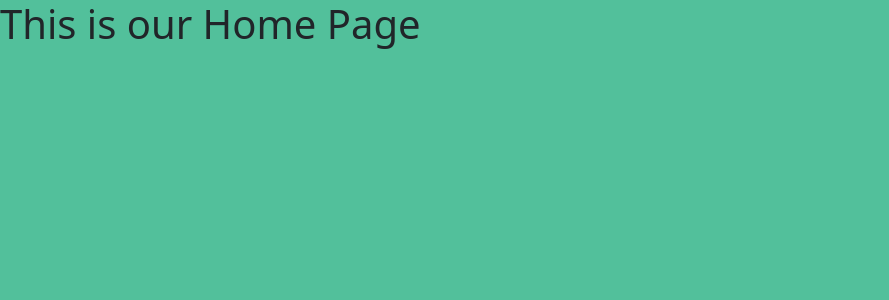
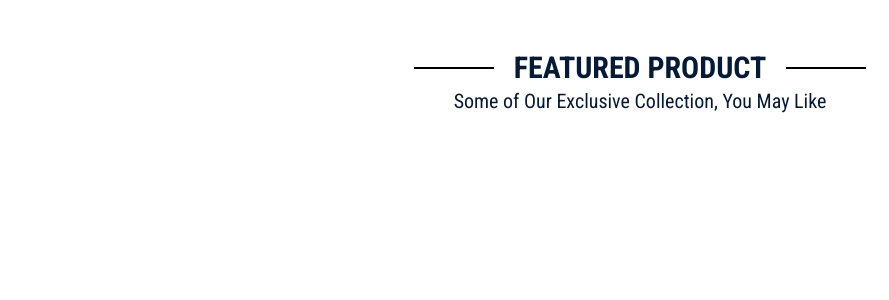
Before and after one commit to abdosedroho/Ecommerce_Project, a React (Create React App) app in the folder user/ecom/: page / in a window 1280 px wide. Shown: the top 300 px of the page, without its empty margins (0-889 px from the left). Built offline with nearby package versions, Linux system fonts and the light colour scheme.

Commit message:
Featured Product Component Part 1

```diff
--- a/user/ecom/src/assets/css/card.css
+++ b/user/ecom/src/assets/css/card.css
@@ -0,0 +1,67 @@
+.card {
+    width: 100% !important;
+    text-decoration: none;
+    border: none !important;
+    border-radius: 0% !important;
+    box-shadow: 0 0 4px 0 rgba(57, 78, 234, 0.1)
+}
+
+.card:hover {
+    border-radius: 0% !important;
+    text-decoration: none;
+    box-shadow: 0 0 12px 0 rgba(57, 78, 234, 0.1)
+}
+
+.image-box {
+    position: relative;
+    margin: auto;
+    overflow: hidden;
+    width: 100% !important;
+}
+
+.image-box img {
+    width: 150px !important;
+    transition: all 0.3s;
+    display: block;
+    height: 250px !important;
+    transform: scale(1);
+}
+
+.image-box:hover img {
+    transform: scale(1.1);
+}
+
+.center {
+    display: block;
+    margin-left: auto;
+    margin-right: auto;
+    width: 50%;
+}
+
+.section-title h2 {
+    font-size: 30px;
+    font-weight: 600;
+    position: relative;
+    display: inline-block;
+    margin: 0;
+}
+
+.section-title h2:before {
+    position: absolute;
+    top: 17px;
+    left: -100px;
+    width: 80px;
+    height: 2px;
+    content: "";
+    background-color: #000;
+}
+
+.section-title h2:after {
+    position: absolute;
+    top: 17px;
+    right: -100px;
+    width: 80px;
+    height: 2px;
+    content: "";
+    background-color: #000;
+}
--- a/user/ecom/src/assets/css/custom.css
+++ b/user/ecom/src/assets/css/custom.css
@@ -10,5 +10,5 @@
 @import "typo.css";
 
 body{
-    background-color: rgb(82, 192, 155);
+    background-color: #ffffff;
 }
--- a/user/ecom/src/assets/css/typo.css
+++ b/user/ecom/src/assets/css/typo.css
@@ -0,0 +1,36 @@
+.section-title {
+    margin-top: 50px;
+    margin-bottom: 50px;
+    color: #051b35;
+    font-size: 20px;
+    font-family: 'Roboto Condensed', sans-serif;
+    font-weight: 400;
+}
+
+.section-sub-title {
+    color: #212121;
+    font-size: 15px;
+    font-family: 'Roboto Condensed', sans-serif;
+    font-weight: 300;
+}
+
+.product-name-on-card {
+    color: #051b35;
+    font-size: 16px;
+    font-family: 'Roboto Condensed', sans-serif;
+    font-weight: 400;
+}
+
+.product-price-on-card {
+    color: #E43023;
+    font-size: 14px;
+    font-family: 'Roboto Condensed', sans-serif;
+    font-weight: 600;
+}
+
+.category-name {
+    color: #000000;
+    font-size: 13px;
+    font-family: 'Roboto Condensed', sans-serif;
+    font-weight: 600;
+}
--- a/user/ecom/src/components/home/FeaturedProducts.jsx
+++ b/user/ecom/src/components/home/FeaturedProducts.jsx
@@ -0,0 +1,25 @@
+import React, { Component, Fragment } from 'react';
+import { Container, Row, Col } from 'react-bootstrap';
+
+class FeaturedProducts extends Component {
+    render() {
+        return (
+            <Fragment>
+                <Container className="text-center" fluid={true}>
+                    <div className="section-title text-center mb-55 "><h2>FEATURED PRODUCT</h2>
+                        <p>Some of Our Exclusive Collection, You May Like</p>
+                    </div>
+
+
+                    <Row>
+                        <Col>
+
+                        </Col>
+                    </Row>
+                </Container>
+            </Fragment>
+        );
+    }
+}
+
+export default FeaturedProducts;
--- a/user/ecom/src/pages/HomePage.jsx
+++ b/user/ecom/src/pages/HomePage.jsx
@@ -1,10 +1,10 @@
 import React, { Component, Fragment } from 'react'
-
+import FeaturedProducts from '../components/home/FeaturedProducts'
 export class HomePage extends Component {
     render() {
         return (
             <Fragment>
-                <h1>This is our Home Page</h1>
+                <FeaturedProducts />
             </Fragment>
         )
     }
```
